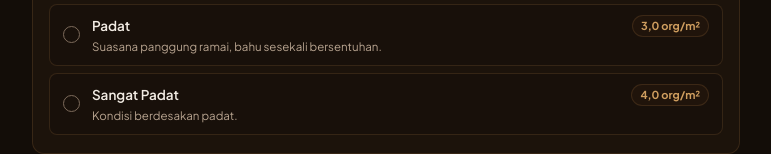
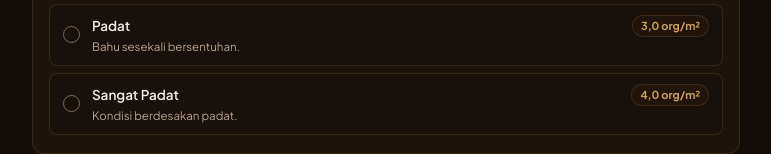
Before and after one commit to ReiszaNoviL/takar-budaya2, a plain HTML site: page index.html in a window 1280 px wide. Shown: the part 1191-1345 px from the top of the page, without its empty margins (254-1025 px from the left). Drawn offline with Linux system fonts and the light colour scheme.

Commit message:
Add files via upload

```diff
--- a/index.html
+++ b/index.html
@@ -201,7 +201,7 @@
                   <span class="select-title">Padat</span>
                   <span class="val-pill">3,0 org/m&sup2;</span>
                 </div>
-                <p class="select-note">Suasana panggung ramai, bahu sesekali bersentuhan.</p>
+                <p class="select-note">Bahu sesekali bersentuhan.</p>
               </div>
             </div>
 
```
